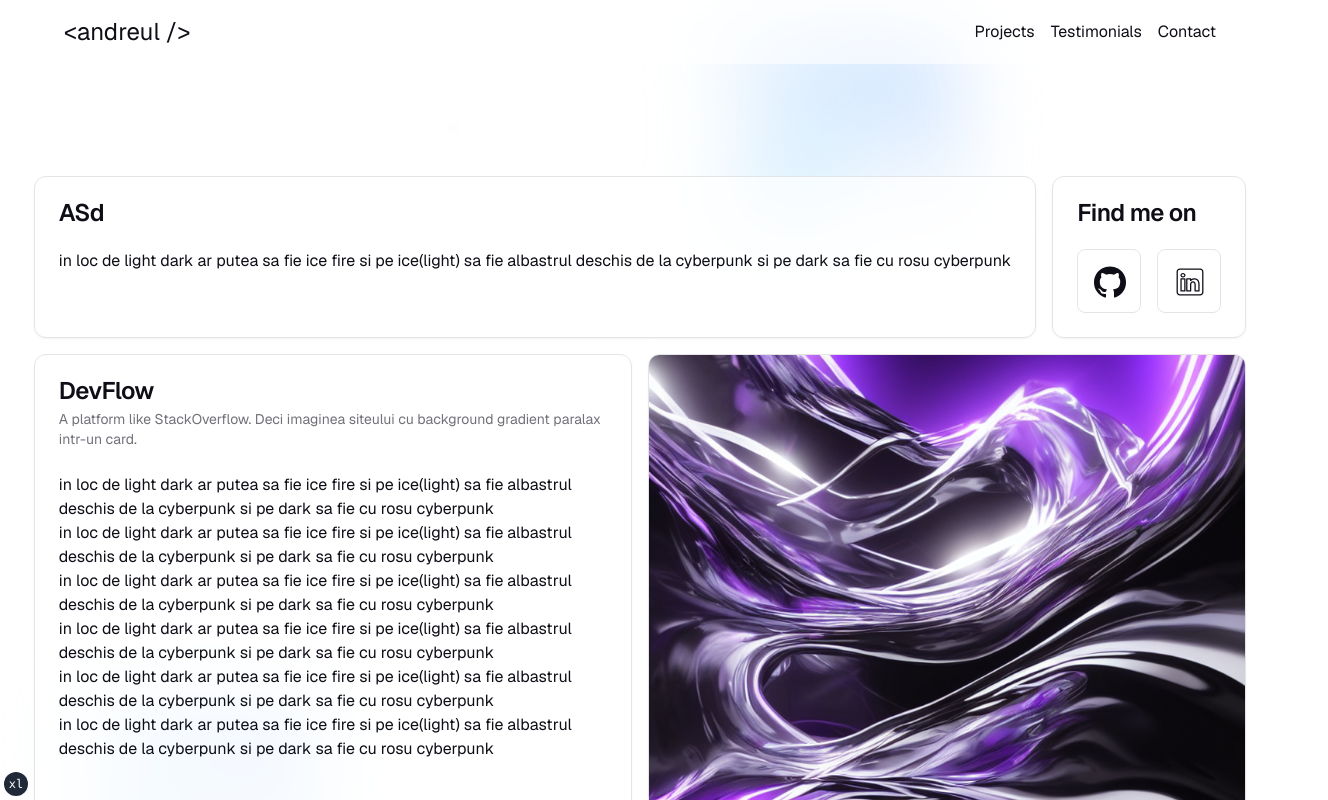
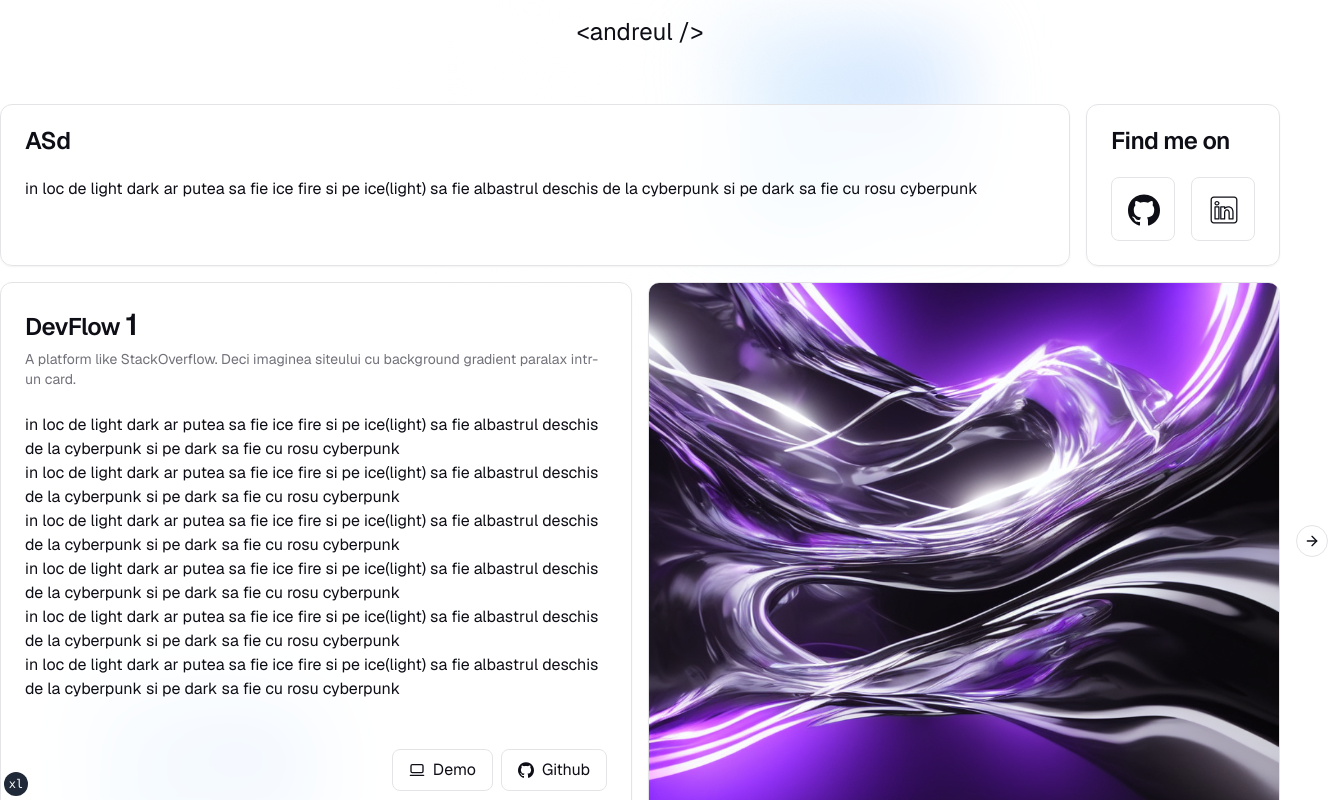
Before and after one commit to Andreul369/andreul.com, a Next.js app: page / in a window 1280 px wide. Shown: the top 800 px of the page, 1328 px wide, since content can reach past the window. Built offline with nearby package versions, Linux system fonts and the light colour scheme.

Commit message:
sdafasdfd

```diff
--- a/src/app/layout.tsx
+++ b/src/app/layout.tsx
@@ -25,11 +25,14 @@ export default function RootLayout({
       <body className="min-h-screen antialiased">
         <ThemeProvider attribute="class" defaultTheme="system" enableSystem>
           <div className="relative flex flex-col items-center justify-center">
-            <NavBar />
+            {/* <NavBar /> */}
 
+            <div className="flex w-full max-w-6xl items-center justify-center pt-4">
+              <p className="text-2xl">{`<andreul />`}</p>
+            </div>
             <MobileNav />
 
-            <main className="flex min-h-screen max-w-7xl flex-col items-center justify-center pt-14">
+            <main className="flex min-h-screen max-w-7xl flex-col items-center justify-center">
               {children}
             </main>
             <Footer />
--- a/src/app/page.tsx
+++ b/src/app/page.tsx
@@ -60,6 +60,7 @@ export default function Home() {
       {/* <Testimonials /> */}
 
       {/* <HomeIntro /> */}
+
       <div className="fixed bottom-0 left-0 z-[-1] mt-32 flex place-items-center before:absolute before:h-[300px] before:w-full before:-translate-x-1/2 before:rounded-full before:bg-gradient-radial before:from-white before:to-transparent before:blur-2xl before:content-[''] after:absolute after:-z-20 after:h-[180px] after:w-full after:translate-x-1/3 after:bg-gradient-conic after:from-sky-200 after:via-blue-200 after:blur-2xl after:content-[''] before:dark:bg-gradient-to-br before:dark:from-transparent before:dark:to-blue-700 before:dark:opacity-10 after:dark:from-sky-900 after:dark:via-[#0141ff] after:dark:opacity-40 sm:before:w-[480px] sm:after:w-[240px] before:lg:h-[360px]"></div>
     </>
   );
--- a/src/components/projects.tsx
+++ b/src/components/projects.tsx
@@ -10,50 +10,71 @@ import {
   CardFooter,
   CardHeader,
   CardTitle,
+  Carousel,
+  CarouselContent,
+  CarouselItem,
+  CarouselNext,
+  CarouselPrevious,
 } from '@/components/ui';
 
 const Projects = () => {
   return (
-    <section id="projects" className="flex w-full gap-4 pt-4">
+    <>
+      <Carousel
+        opts={{
+          align: 'start',
+          loop: true,
+        }}
+        className="w-full rounded-lg"
+      >
+        <CarouselContent className="rounded-lg">
+          {Array.from({ length: 5 }).map((_, index) => (
+            <CarouselItem
+              key={index}
+              className="flex w-full gap-4 rounded-lg pt-4"
+            >
               <Card className="flex w-1/2 flex-grow flex-col justify-between backdrop-blur supports-[backdrop-filter]:bg-background/70">
                 <CardHeader>
-          <CardTitle>DevFlow</CardTitle>
+                  <CardTitle>
+                    DevFlow{' '}
+                    <span className="text-3xl font-semibold">{index + 1}</span>
+                  </CardTitle>
                   <CardDescription>
-            A platform like StackOverflow. Deci imaginea siteului cu background
-            gradient paralax intr-un card.
+                    A platform like StackOverflow. Deci imaginea siteului cu
+                    background gradient paralax intr-un card.
                   </CardDescription>
                 </CardHeader>
 
                 <CardContent>
                   <p>
-            in loc de light dark ar putea sa fie ice fire si pe ice(light) sa
-            fie albastrul deschis de la cyberpunk si pe dark sa fie cu rosu
-            cyberpunk
+                    in loc de light dark ar putea sa fie ice fire si pe
+                    ice(light) sa fie albastrul deschis de la cyberpunk si pe
+                    dark sa fie cu rosu cyberpunk
                   </p>
                   <p>
-            in loc de light dark ar putea sa fie ice fire si pe ice(light) sa
-            fie albastrul deschis de la cyberpunk si pe dark sa fie cu rosu
-            cyberpunk
+                    in loc de light dark ar putea sa fie ice fire si pe
+                    ice(light) sa fie albastrul deschis de la cyberpunk si pe
+                    dark sa fie cu rosu cyberpunk
                   </p>
                   <p>
-            in loc de light dark ar putea sa fie ice fire si pe ice(light) sa
-            fie albastrul deschis de la cyberpunk si pe dark sa fie cu rosu
-            cyberpunk
+                    in loc de light dark ar putea sa fie ice fire si pe
+                    ice(light) sa fie albastrul deschis de la cyberpunk si pe
+                    dark sa fie cu rosu cyberpunk
                   </p>
                   <p>
-            in loc de light dark ar putea sa fie ice fire si pe ice(light) sa
-            fie albastrul deschis de la cyberpunk si pe dark sa fie cu rosu
-            cyberpunk
+                    in loc de light dark ar putea sa fie ice fire si pe
+                    ice(light) sa fie albastrul deschis de la cyberpunk si pe
+                    dark sa fie cu rosu cyberpunk
                   </p>
                   <p>
-            in loc de light dark ar putea sa fie ice fire si pe ice(light) sa
-            fie albastrul deschis de la cyberpunk si pe dark sa fie cu rosu
-            cyberpunk
+                    in loc de light dark ar putea sa fie ice fire si pe
+                    ice(light) sa fie albastrul deschis de la cyberpunk si pe
+                    dark sa fie cu rosu cyberpunk
                   </p>
                   <p>
-            in loc de light dark ar putea sa fie ice fire si pe ice(light) sa
-            fie albastrul deschis de la cyberpunk si pe dark sa fie cu rosu
-            cyberpunk
+                    in loc de light dark ar putea sa fie ice fire si pe
+                    ice(light) sa fie albastrul deschis de la cyberpunk si pe
+                    dark sa fie cu rosu cyberpunk
                   </p>
                 </CardContent>
 
@@ -82,13 +103,18 @@ const Projects = () => {
                   <Image
                     src="/project-1.png"
                     alt="project1"
-            objectFit="cover"
                     fill
                     className="rounded-md"
                   />
                 </CardContent>
               </Card>
-    </section>
+            </CarouselItem>
+          ))}
+        </CarouselContent>
+        <CarouselPrevious />
+        <CarouselNext />
+      </Carousel>
+    </>
   );
 };
 
--- /dev/null
+++ b/src/components/ui/carousel.tsx
@@ -0,0 +1,262 @@
+'use client';
+
+import * as React from 'react';
+import useEmblaCarousel, {
+  type UseEmblaCarouselType,
+} from 'embla-carousel-react';
+import { ArrowLeft, ArrowRight } from 'lucide-react';
+
+import { Button } from '@/components/ui/button';
+import { cn } from '@/utils/cn';
+
+type CarouselApi = UseEmblaCarouselType[1];
+type UseCarouselParameters = Parameters<typeof useEmblaCarousel>;
+type CarouselOptions = UseCarouselParameters[0];
+type CarouselPlugin = UseCarouselParameters[1];
+
+type CarouselProps = {
+  opts?: CarouselOptions;
+  plugins?: CarouselPlugin;
+  orientation?: 'horizontal' | 'vertical';
+  setApi?: (api: CarouselApi) => void;
+};
+
+type CarouselContextProps = {
+  carouselRef: ReturnType<typeof useEmblaCarousel>[0];
+  api: ReturnType<typeof useEmblaCarousel>[1];
+  scrollPrev: () => void;
+  scrollNext: () => void;
+  canScrollPrev: boolean;
+  canScrollNext: boolean;
+} & CarouselProps;
+
+const CarouselContext = React.createContext<CarouselContextProps | null>(null);
+
+function useCarousel() {
+  const context = React.useContext(CarouselContext);
+
+  if (!context) {
+    throw new Error('useCarousel must be used within a <Carousel />');
+  }
+
+  return context;
+}
+
+const Carousel = React.forwardRef<
+  HTMLDivElement,
+  React.HTMLAttributes<HTMLDivElement> & CarouselProps
+>(
+  (
+    {
+      orientation = 'horizontal',
+      opts,
+      setApi,
+      plugins,
+      className,
+      children,
+      ...props
+    },
+    ref,
+  ) => {
+    const [carouselRef, api] = useEmblaCarousel(
+      {
+        ...opts,
+        axis: orientation === 'horizontal' ? 'x' : 'y',
+      },
+      plugins,
+    );
+    const [canScrollPrev, setCanScrollPrev] = React.useState(false);
+    const [canScrollNext, setCanScrollNext] = React.useState(false);
+
+    const onSelect = React.useCallback((api: CarouselApi) => {
+      if (!api) {
+        return;
+      }
+
+      setCanScrollPrev(api.canScrollPrev());
+      setCanScrollNext(api.canScrollNext());
+    }, []);
+
+    const scrollPrev = React.useCallback(() => {
+      api?.scrollPrev();
+    }, [api]);
+
+    const scrollNext = React.useCallback(() => {
+      api?.scrollNext();
+    }, [api]);
+
+    const handleKeyDown = React.useCallback(
+      (event: React.KeyboardEvent<HTMLDivElement>) => {
+        if (event.key === 'ArrowLeft') {
+          event.preventDefault();
+          scrollPrev();
+        } else if (event.key === 'ArrowRight') {
+          event.preventDefault();
+          scrollNext();
+        }
+      },
+      [scrollPrev, scrollNext],
+    );
+
+    React.useEffect(() => {
+      if (!api || !setApi) {
+        return;
+      }
+
+      setApi(api);
+    }, [api, setApi]);
+
+    React.useEffect(() => {
+      if (!api) {
+        return;
+      }
+
+      onSelect(api);
+      api.on('reInit', onSelect);
+      api.on('select', onSelect);
+
+      return () => {
+        api?.off('select', onSelect);
+      };
+    }, [api, onSelect]);
+
+    return (
+      <CarouselContext.Provider
+        value={{
+          carouselRef,
+          api: api,
+          opts,
+          orientation:
+            orientation || (opts?.axis === 'y' ? 'vertical' : 'horizontal'),
+          scrollPrev,
+          scrollNext,
+          canScrollPrev,
+          canScrollNext,
+        }}
+      >
+        <div
+          ref={ref}
+          onKeyDownCapture={handleKeyDown}
+          className={cn('relative', className)}
+          role="region"
+          aria-roledescription="carousel"
+          {...props}
+        >
+          {children}
+        </div>
+      </CarouselContext.Provider>
+    );
+  },
+);
+Carousel.displayName = 'Carousel';
+
+const CarouselContent = React.forwardRef<
+  HTMLDivElement,
+  React.HTMLAttributes<HTMLDivElement>
+>(({ className, ...props }, ref) => {
+  const { carouselRef, orientation } = useCarousel();
+
+  return (
+    <div ref={carouselRef} className="overflow-hidden">
+      <div
+        ref={ref}
+        className={cn(
+          'flex',
+          orientation === 'horizontal' ? '-ml-4' : '-mt-4 flex-col',
+          className,
+        )}
+        {...props}
+      />
+    </div>
+  );
+});
+CarouselContent.displayName = 'CarouselContent';
+
+const CarouselItem = React.forwardRef<
+  HTMLDivElement,
+  React.HTMLAttributes<HTMLDivElement>
+>(({ className, ...props }, ref) => {
+  const { orientation } = useCarousel();
+
+  return (
+    <div
+      ref={ref}
+      role="group"
+      aria-roledescription="slide"
+      className={cn(
+        'min-w-0 shrink-0 grow-0 basis-full',
+        orientation === 'horizontal' ? 'pl-4' : 'pt-4',
+        className,
+      )}
+      {...props}
+    />
+  );
+});
+CarouselItem.displayName = 'CarouselItem';
+
+const CarouselPrevious = React.forwardRef<
+  HTMLButtonElement,
+  React.ComponentProps<typeof Button>
+>(({ className, variant = 'outline', size = 'icon', ...props }, ref) => {
+  const { orientation, scrollPrev, canScrollPrev } = useCarousel();
+
+  return (
+    <Button
+      ref={ref}
+      variant={variant}
+      size={size}
+      className={cn(
+        'absolute  h-8 w-8 rounded-full',
+        orientation === 'horizontal'
+          ? '-left-12 top-1/2 -translate-y-1/2'
+          : '-top-12 left-1/2 -translate-x-1/2 rotate-90',
+        className,
+      )}
+      disabled={!canScrollPrev}
+      onClick={scrollPrev}
+      {...props}
+    >
+      <ArrowLeft className="h-4 w-4" />
+      <span className="sr-only">Previous slide</span>
+    </Button>
+  );
+});
+CarouselPrevious.displayName = 'CarouselPrevious';
+
+const CarouselNext = React.forwardRef<
+  HTMLButtonElement,
+  React.ComponentProps<typeof Button>
+>(({ className, variant = 'outline', size = 'icon', ...props }, ref) => {
+  const { orientation, scrollNext, canScrollNext } = useCarousel();
+
+  return (
+    <Button
+      ref={ref}
+      variant={variant}
+      size={size}
+      className={cn(
+        'absolute h-8 w-8 rounded-full',
+        orientation === 'horizontal'
+          ? '-right-12 top-1/2 -translate-y-1/2'
+          : '-bottom-12 left-1/2 -translate-x-1/2 rotate-90',
+        className,
+      )}
+      disabled={!canScrollNext}
+      onClick={scrollNext}
+      {...props}
+    >
+      <ArrowRight className="h-4 w-4" />
+      <span className="sr-only">Next slide</span>
+    </Button>
+  );
+});
+CarouselNext.displayName = 'CarouselNext';
+
+export {
+  type CarouselApi,
+  Carousel,
+  CarouselContent,
+  CarouselItem,
+  CarouselPrevious,
+  CarouselNext,
+};
```
Also changed, not shown: package.json (+10 -9 lines), src/components/icons.tsx (+5 -5 lines), src/components/ui/index.ts (+9 -0 lines), 1 other file (tests, documents, lock files or other folders). Lines whose indentation alone changed are shown as unchanged.
